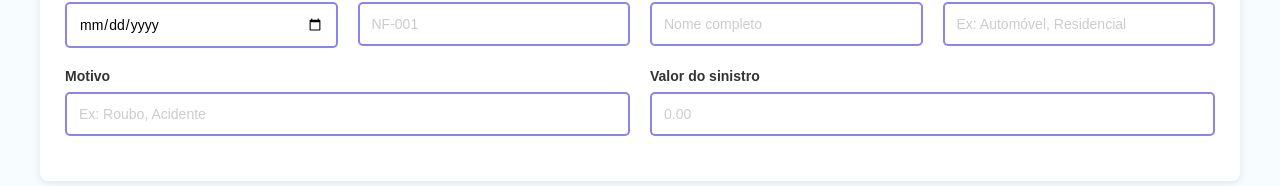
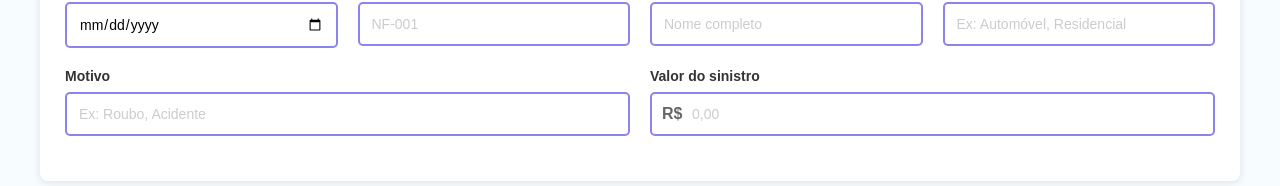
Before and after one commit to icarofadel/FadelSeg, a React (Vite) app in the folder frontend/: page /sinistro/novo in a window 1280 px wide. Shown: the part 344-530 px from the top of the page. Built offline with nearby package versions, Linux system fonts and the light colour scheme; a web font is replaced by a local one.

Commit message:
feat: Adicionar formatação de CPF e moeda no componente NovoCadastroSinistro

```diff
--- a/frontend/src/features/Sinistro/sinistros/pages/NovoCadastroSinistro.styles.ts
+++ b/frontend/src/features/Sinistro/sinistros/pages/NovoCadastroSinistro.styles.ts
@@ -94,6 +94,7 @@ export const Input = styled.input`
   font-size: 14px;
   font-family: inherit;
   transition: all 0.3s;
+  width: 100%;
 
   &:focus {
     outline: none;
@@ -104,6 +105,21 @@ export const Input = styled.input`
   &::placeholder {
     color: #ccc;
   }
+`
+
+export const InputWrapper = styled.div`
+  position: relative;
+  display: flex;
+  align-items: center;
+  width: 100%;
+`
+
+export const CurrencySymbol = styled.span`
+  position: absolute;
+  left: 12px;
+  color: #666;
+  font-weight: 600;
+  pointer-events: none;
 `
 
 export const TextArea = styled.textarea`
--- a/frontend/src/features/Sinistro/sinistros/pages/NovoCadastroSinistro.tsx
+++ b/frontend/src/features/Sinistro/sinistros/pages/NovoCadastroSinistro.tsx
@@ -24,6 +24,32 @@ interface FormData {
   localSinistro: string
   entregaFinanceiro: boolean
   dataEntrega: string
+}
+
+// Função para formatar CPF
+const formatarCPF = (valor: string): string => {
+  const apenasNumeros = valor.replace(/\D/g, '')
+  return apenasNumeros.replace(/(\d{3})(\d{3})(\d{3})(\d{2})/, '$1.$2.$3-$4')
+}
+
+// Função para remover máscara de CPF
+const removerMascaraCPF = (valor: string): string => {
+  return valor.replace(/\D/g, '')
+}
+
+// Função para formatar valor em moeda
+const formatarMoeda = (valor: string): string => {
+  const apenasNumeros = valor.replace(/\D/g, '')
+  const numeroFormatado = (parseInt(apenasNumeros || '0') / 100).toLocaleString('pt-BR', {
+    style: 'currency',
+    currency: 'BRL',
+  })
+  return numeroFormatado
+}
+
+// Função para remover formatação de moeda
+const removerFormatacaoMoeda = (valor: string): string => {
+  return valor.replace(/\D/g, '')
 }
 
 export default function NovoCadastroSinistro() {
@@ -53,9 +79,22 @@ export default function NovoCadastroSinistro() {
   const handleInputChange = (e: React.ChangeEvent<HTMLInputElement | HTMLSelectElement | HTMLTextAreaElement>) => {
     const { name, value, type } = e.target
     const inputElement = e.target as HTMLInputElement
+
+    let novoValor: any = value
+
+    // Aplicar máscara de CPF
+    if (name === 'cpfMotoista') {
+      novoValor = formatarCPF(value)
+    }
+
+    // Aplicar formatação de moeda
+    if (name === 'valorSinistro') {
+      novoValor = value
+    }
+
     setFormData(prev => ({
       ...prev,
-      [name]: type === 'checkbox' ? inputElement.checked : value,
+      [name]: type === 'checkbox' ? inputElement.checked : novoValor,
     }))
   }
 
@@ -154,13 +193,33 @@ export default function NovoCadastroSinistro() {
 
             <S.FormGroup>
               <S.Label>Valor do sinistro</S.Label>
-              <S.Input
-                type="number"
-                name="valorSinistro"
-                value={formData.valorSinistro}
-                onChange={handleInputChange}
-                placeholder="0.00"
-              />
+              <S.InputWrapper>
+                <S.CurrencySymbol>R$</S.CurrencySymbol>
+                <S.Input
+                  type="text"
+                  name="valorSinistro"
+                  value={formData.valorSinistro}
+                  onChange={(e) => {
+                    const apenasNumeros = removerFormatacaoMoeda(e.target.value)
+                    setFormData(prev => ({
+                      ...prev,
+                      valorSinistro: apenasNumeros,
+                    }))
+                  }}
+                  onBlur={(e) => {
+                    const valor = removerFormatacaoMoeda(e.target.value)
+                    if (valor) {
+                      const valorFormatado = formatarMoeda(valor)
+                      setFormData(prev => ({
+                        ...prev,
+                        valorSinistro: valorFormatado,
+                      }))
+                    }
+                  }}
+                  placeholder="0,00"
+                  style={{ paddingLeft: '40px' }}
+                />
+              </S.InputWrapper>
             </S.FormGroup>
           </S.FormGrid>
         </S.FormSection>
```
